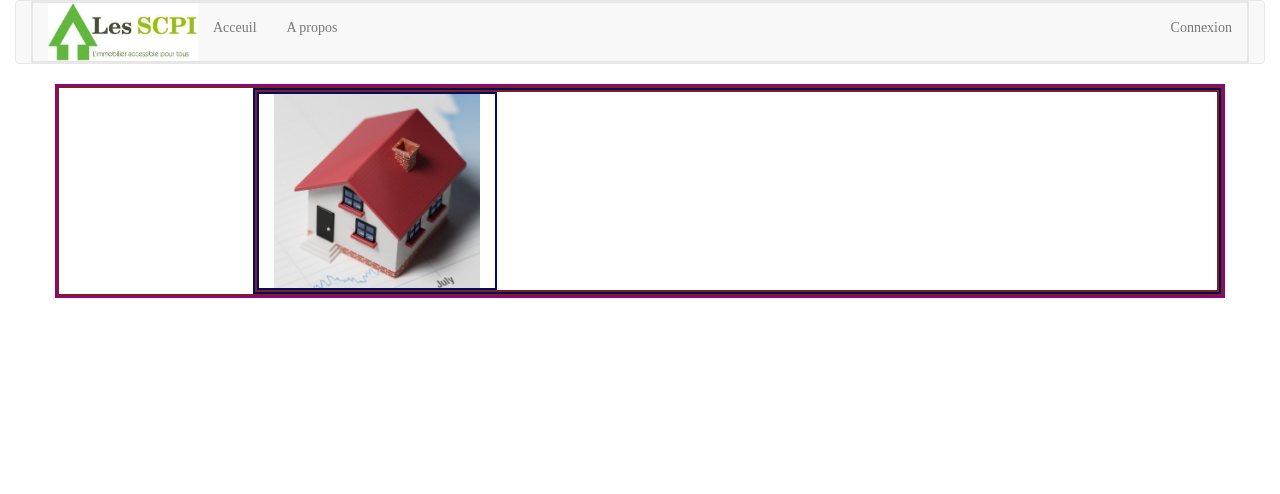
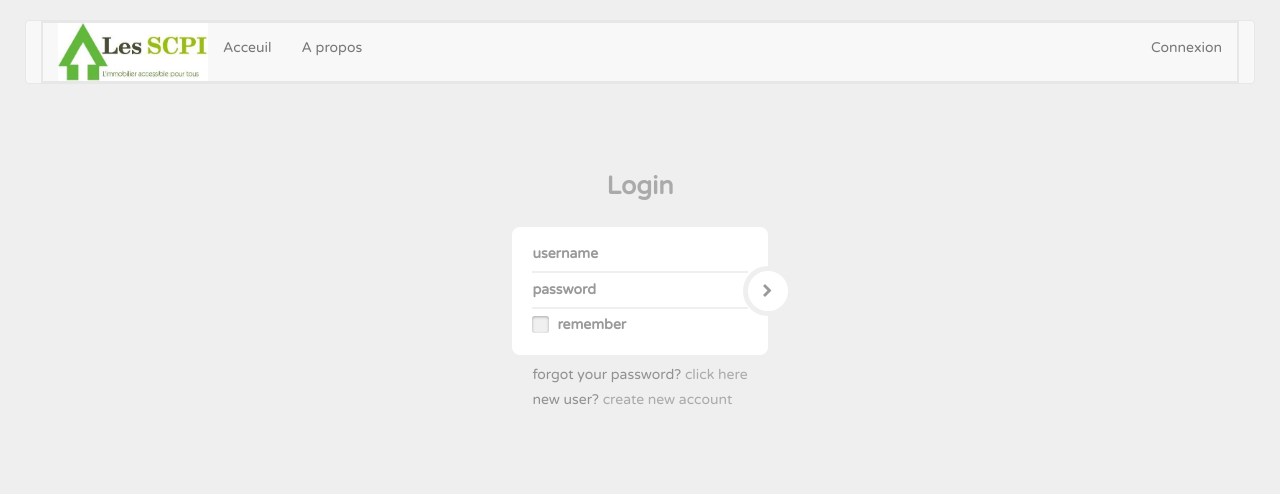
Before and after one commit to Thibaut-Comte/projetIT, a PHP site: page /login.php in a window 1280 px wide. Shown: the top 494 px of the page. Run offline with PHP 8.4, Linux system fonts and the light colour scheme; some libraries are stand-ins or nearby versions.

Commit message:
login / register / forgot

```diff
--- a/SitePIT/login.php
+++ b/SitePIT/login.php
@@ -4,6 +4,13 @@
 <head>
     <?php require 'includes/head.html'; ?>
     <link rel="stylesheet" href="./style/border.css" media="screen,projection" type="text/css">
+    <!-- All the files that are required -->
+    <link rel="stylesheet" href="//maxcdn.bootstrapcdn.com/font-awesome/4.3.0/css/font-awesome.min.css">
+    <link href='http://fonts.googleapis.com/css?family=Varela+Round' rel='stylesheet' type='text/css'>
+    <link rel="stylesheet" href="/style/login.css">
+    <script src="https://cdnjs.cloudflare.com/ajax/libs/jquery-validate/1.13.1/jquery.validate.min.js"></script>
+    <meta name="viewport" content="width=device-width, initial-scale=1, maximum-scale=1" />
+
     <title>SCPI : Bourse d'échange</title>
 </head>
 <body class="container-fluid">
@@ -11,18 +18,69 @@
     <?php require 'includes/header.html'; ?>
 </header>
 <main>
-    <div class="container">
-        <div class="row">
-            <?php ?>
-            <div class="col-xs-offset-2 col-xs-10">
-                <div class="row">
-                    <div class="col-xs-3">
-                        <img src="./images/bien.jpg" class="img-responsive center-block">
+    <!-- Where all the magic happens -->
+    <!-- LOGIN FORM -->
+    <div class="text-center" style="padding:50px 0">
+        <div class="logo">Login</div>
+        <!-- Main Form -->
+        <div class="login-form-1">
+            <form id="login-form" class="text-left">
+                <div class="login-form-main-message"></div>
+                <div class="main-login-form">
+                    <div class="login-group">
+                        <div class="form-group">
+                            <label for="lg_username" class="sr-only">Username</label>
+                            <input type="text" class="form-control" id="lg_username" name="lg_username" placeholder="username">
+                        </div>
+                        <div class="form-group">
+                            <label for="lg_password" class="sr-only">Password</label>
+                            <input type="password" class="form-control" id="lg_password" name="lg_password" placeholder="password">
+                        </div>
+                        <div class="form-group login-group-checkbox">
+                            <input type="checkbox" id="lg_remember" name="lg_remember">
+                            <label for="lg_remember">remember</label>
+                        </div>
                     </div>
+                    <button type="submit" class="login-button"><i class="fa fa-chevron-right"></i></button>
                 </div>
-            </div>
+                <div class="etc-login-form">
+                    <p>forgot your password? <a href="forgot.html">click here</a></p>
+                    <p>new user? <a href="register.html">create new account</a></p>
+                </div>
+            </form>
         </div>
+        <!-- end:Main Form -->
     </div>
+
+<!--    -->
+<!---->
+   <!-- FORGOT PASSWORD FORM -->
+<!--    <div class="text-center" style="padding:50px 0">-->
+<!--        <div class="logo">forgot password</div>-->
+<!--         Main Form -->
+<!--        <div class="login-form-1">-->
+<!--            <form id="forgot-password-form" class="text-left">-->
+<!--                <div class="etc-login-form">-->
+<!--                    <p>When you fill in your registered email address, you will be sent instructions on how to reset your password.</p>-->
+<!--                </div>-->
+<!--                <div class="login-form-main-message"></div>-->
+<!--                <div class="main-login-form">-->
+<!--                    <div class="login-group">-->
+<!--                        <div class="form-group">-->
+<!--                            <label for="fp_email" class="sr-only">Email address</label>-->
+<!--                            <input type="text" class="form-control" id="fp_email" name="fp_email" placeholder="email address">-->
+<!--                        </div>-->
+<!--                    </div>-->
+<!--                    <button type="submit" class="login-button"><i class="fa fa-chevron-right"></i></button>-->
+<!--                </div>-->
+<!--                <div class="etc-login-form">-->
+<!--                    <p>already have an account? <a href="#">login here</a></p>-->
+<!--                    <p>new user? <a href="#">create new account</a></p>-->
+<!--                </div>-->
+<!--            </form>-->
+<!--        </div>-->
+<!--         end:Main Form
+ <!--   </div> -->
 </main>
 <aside>
 
--- /dev/null
+++ b/SitePIT/style/login.css
@@ -0,0 +1,287 @@
+/*------------------------------------------------------------------
+[Master Stylesheet]
+
+Project    	: Aether
+Version		: 1.0
+Last change	: 2015/03/27
+-------------------------------------------------------------------*/
+/*------------------------------------------------------------------
+[Table of contents]
+
+1. General Structure
+2. Anchor Link
+3. Text Outside the Box
+4. Main Form
+5. Login Button
+6. Form Invalid
+7. Form - Main Message
+8. Custom Checkbox & Radio
+9. Misc
+-------------------------------------------------------------------*/
+/*=== 1. General Structure ===*/
+html,
+body {
+    background: #efefef;
+    padding: 10px;
+    font-family: 'Varela Round';
+}
+/*=== 2. Anchor Link ===*/
+a {
+    color: #aaaaaa;
+    transition: all ease-in-out 200ms;
+}
+a:hover {
+    color: #333333;
+    text-decoration: none;
+}
+/*=== 3. Text Outside the Box ===*/
+.etc-login-form {
+    color: #919191;
+    padding: 10px 20px;
+}
+.etc-login-form p {
+    margin-bottom: 5px;
+}
+/*=== 4. Main Form ===*/
+.login-form-1 {
+    max-width: 300px;
+    border-radius: 5px;
+    display: inline-block;
+}
+.main-login-form {
+    position: relative;
+}
+.login-form-1 .form-control {
+    border: 0;
+    box-shadow: 0 0 0;
+    border-radius: 0;
+    background: transparent;
+    color: #555555;
+    padding: 7px 0;
+    font-weight: bold;
+    height:auto;
+}
+.login-form-1 .form-control::-webkit-input-placeholder {
+    color: #999999;
+}
+.login-form-1 .form-control:-moz-placeholder,
+.login-form-1 .form-control::-moz-placeholder,
+.login-form-1 .form-control:-ms-input-placeholder {
+    color: #999999;
+}
+.login-form-1 .form-group {
+    margin-bottom: 0;
+    border-bottom: 2px solid #efefef;
+    padding-right: 20px;
+    position: relative;
+}
+.login-form-1 .form-group:last-child {
+    border-bottom: 0;
+}
+.login-group {
+    background: #ffffff;
+    color: #999999;
+    border-radius: 8px;
+    padding: 10px 20px;
+}
+.login-group-checkbox {
+    padding: 5px 0;
+}
+/*=== 5. Login Button ===*/
+.login-form-1 .login-button {
+    position: absolute;
+    right: -25px;
+    top: 50%;
+    background: #ffffff;
+    color: #999999;
+    padding: 11px 0;
+    width: 50px;
+    height: 50px;
+    margin-top: -25px;
+    border: 5px solid #efefef;
+    border-radius: 50%;
+    transition: all ease-in-out 500ms;
+}
+.login-form-1 .login-button:hover {
+    color: #555555;
+    transform: rotate(450deg);
+}
+.login-form-1 .login-button.clicked {
+    color: #555555;
+}
+.login-form-1 .login-button.clicked:hover {
+    transform: none;
+}
+.login-form-1 .login-button.clicked.success {
+    color: #2ecc71;
+}
+.login-form-1 .login-button.clicked.error {
+    color: #e74c3c;
+}
+/*=== 6. Form Invalid ===*/
+label.form-invalid {
+    position: absolute;
+    top: 0;
+    right: 0;
+    z-index: 5;
+    display: block;
+    margin-top: -25px;
+    padding: 7px 9px;
+    background: #777777;
+    color: #ffffff;
+    border-radius: 5px;
+    font-weight: bold;
+    font-size: 11px;
+}
+label.form-invalid:after {
+    top: 100%;
+    right: 10px;
+    border: solid transparent;
+    content: " ";
+    height: 0;
+    width: 0;
+    position: absolute;
+    pointer-events: none;
+    border-color: transparent;
+    border-top-color: #777777;
+    border-width: 6px;
+}
+/*=== 7. Form - Main Message ===*/
+.login-form-main-message {
+    background: #ffffff;
+    color: #999999;
+    border-left: 3px solid transparent;
+    border-radius: 3px;
+    margin-bottom: 8px;
+    font-weight: bold;
+    height: 0;
+    padding: 0 20px 0 17px;
+    opacity: 0;
+    transition: all ease-in-out 200ms;
+}
+.login-form-main-message.show {
+    height: auto;
+    opacity: 1;
+    padding: 10px 20px 10px 17px;
+}
+.login-form-main-message.success {
+    border-left-color: #2ecc71;
+}
+.login-form-main-message.error {
+    border-left-color: #e74c3c;
+}
+/*=== 8. Custom Checkbox & Radio ===*/
+/* Base for label styling */
+[type="checkbox"]:not(:checked),
+[type="checkbox"]:checked,
+[type="radio"]:not(:checked),
+[type="radio"]:checked {
+    position: absolute;
+    left: -9999px;
+}
+[type="checkbox"]:not(:checked) + label,
+[type="checkbox"]:checked + label,
+[type="radio"]:not(:checked) + label,
+[type="radio"]:checked + label {
+    position: relative;
+    padding-left: 25px;
+    padding-top: 1px;
+    cursor: pointer;
+}
+/* checkbox aspect */
+[type="checkbox"]:not(:checked) + label:before,
+[type="checkbox"]:checked + label:before,
+[type="radio"]:not(:checked) + label:before,
+[type="radio"]:checked + label:before {
+    content: '';
+    position: absolute;
+    left: 0;
+    top: 2px;
+    width: 17px;
+    height: 17px;
+    border: 0px solid #aaa;
+    background: #f0f0f0;
+    border-radius: 3px;
+    box-shadow: inset 0 1px 3px rgba(0, 0, 0, 0.3);
+}
+/* checked mark aspect */
+[type="checkbox"]:not(:checked) + label:after,
+[type="checkbox"]:checked + label:after,
+[type="radio"]:not(:checked) + label:after,
+[type="radio"]:checked + label:after {
+    position: absolute;
+    color: #555555;
+    transition: all .2s;
+}
+/* checked mark aspect changes */
+[type="checkbox"]:not(:checked) + label:after,
+[type="radio"]:not(:checked) + label:after {
+    opacity: 0;
+    transform: scale(0);
+}
+[type="checkbox"]:checked + label:after,
+[type="radio"]:checked + label:after {
+    opacity: 1;
+    transform: scale(1);
+}
+/* disabled checkbox */
+[type="checkbox"]:disabled:not(:checked) + label:before,
+[type="checkbox"]:disabled:checked + label:before,
+[type="radio"]:disabled:not(:checked) + label:before,
+[type="radio"]:disabled:checked + label:before {
+    box-shadow: none;
+    border-color: #8c8c8c;
+    background-color: #878787;
+}
+[type="checkbox"]:disabled:checked + label:after,
+[type="radio"]:disabled:checked + label:after {
+    color: #555555;
+}
+[type="checkbox"]:disabled + label,
+[type="radio"]:disabled + label {
+    color: #8c8c8c;
+}
+/* accessibility */
+[type="checkbox"]:checked:focus + label:before,
+[type="checkbox"]:not(:checked):focus + label:before,
+[type="checkbox"]:checked:focus + label:before,
+[type="checkbox"]:not(:checked):focus + label:before {
+    border: 1px dotted #f6f6f6;
+}
+/* hover style just for information */
+label:hover:before {
+    border: 1px solid #f6f6f6 !important;
+}
+/*=== Customization ===*/
+/* radio aspect */
+[type="checkbox"]:not(:checked) + label:before,
+[type="checkbox"]:checked + label:before {
+    border-radius: 3px;
+}
+[type="radio"]:not(:checked) + label:before,
+[type="radio"]:checked + label:before {
+    border-radius: 35px;
+}
+/* selected mark aspect */
+[type="checkbox"]:not(:checked) + label:after,
+[type="checkbox"]:checked + label:after {
+    content: '✔';
+    top: 0;
+    left: 2px;
+    font-size: 14px;
+}
+[type="radio"]:not(:checked) + label:after,
+[type="radio"]:checked + label:after {
+    content: '\2022';
+    top: 0;
+    left: 3px;
+    font-size: 30px;
+    line-height: 25px;
+}
+/*=== 9. Misc ===*/
+.logo {
+    padding: 15px 0;
+    font-size: 25px;
+    color: #aaaaaa;
+    font-weight: bold;
+}
```
Also changed, not shown: SitePIT/forgot.html (added, +68 -0 lines), SitePIT/register.html (added, +96 -0 lines).
